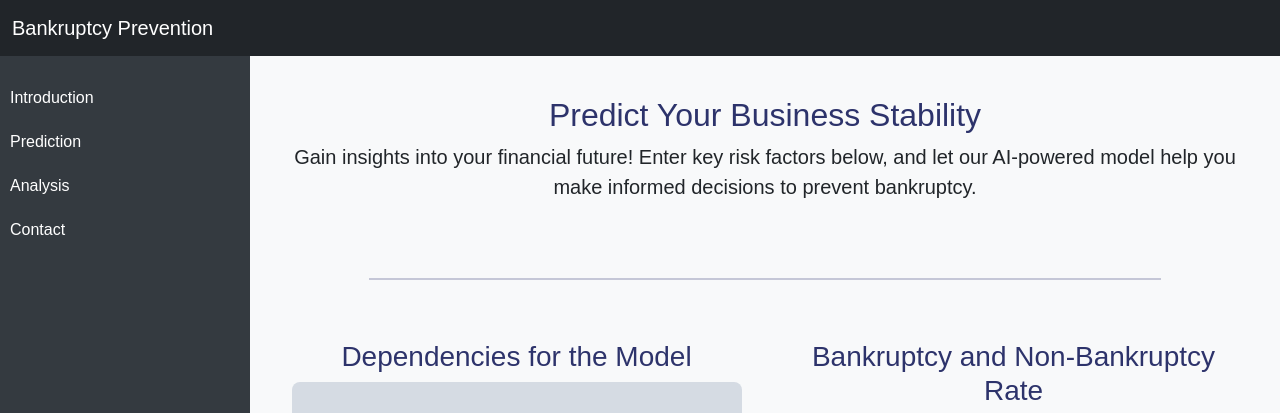
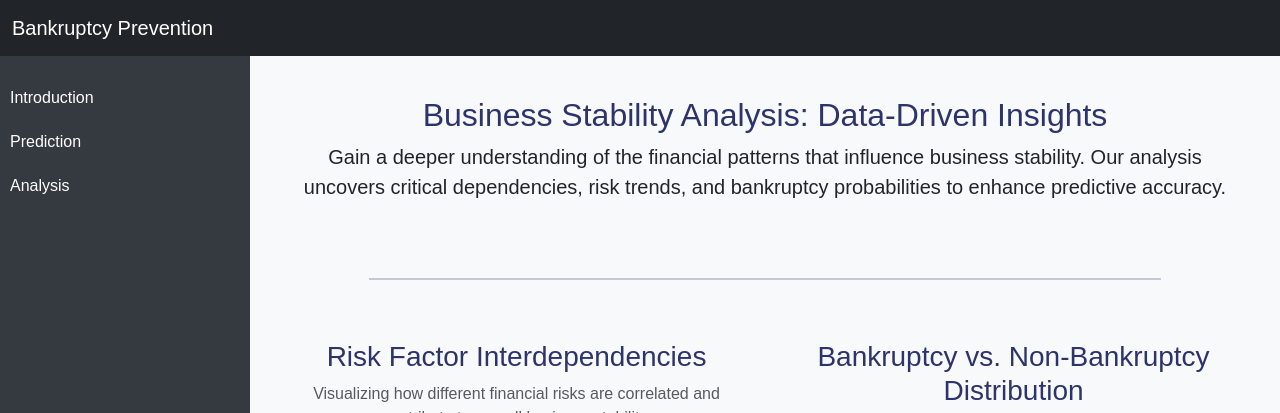
Before and after one commit to Subrat1920/Bankruptcy-Prevention, a Flask app: template templates/components/analyse.html in a window 1280 px wide. Shown: the top 413 px of the page. Run offline with Flask 3, Linux system fonts and the light colour scheme; the template is opened without the code that fills it: most values are stand-ins (such as "Sample title", 1, 10 or a date in 2020); grey boxes marked "Sample" are stand-in pictures.

Commit message:
final commits

```diff
--- a/app.py
+++ b/app.py
@@ -4,10 +4,12 @@ import pandas as pd
 import pickle
 import numpy as np
 import matplotlib
+matplotlib.use('Agg')
+import matplotlib.pyplot as plt
 import seaborn as sns
 from flask_caching import Cache
 from sklearn.preprocessing import StandardScaler, LabelEncoder
-from front_end_utils.utils import show_heat_map, show_pie_chart, tracking_trends
+from front_end_utils.utils import show_heat_map, show_pie_chart, tracking_trends, prediction_pie
 from src.pipeline.predict_pipeline import CustomData, PredictPipeline
 from src.utils import load_object
 
@@ -18,54 +20,7 @@ app.secret_key = "your_secret_key"
 def home():
     return render_template('components/home.html')
 
-# @app.route('/predict', methods=['POST', 'GET'])
-# def predict():
-#     if request.method=='POST':
-#         return render_template('components/predict.html', page="predict")
-#     else:
-#         data = CustomData(
-#             industrial_risk=request.form.get("industrial_risk"),
-#             management_risk=request.form.get("management_risk"),
-#             financial_flexibility=request.form.get("financial_flexibility"),
-#             credibility=request.form.get("credibility"),
-#             competitiveness=request.form.get("competitiveness"),
-#             operating_risk=request.form.get("operating_risk")
-#         )
-#         prediction_df = data.get_data_as_data_frame()
-#         with open('Notebook/pickle_files/random_forest_classifier_model.pkl', 'rb') as file:
-#             model = pickle.load(file)
-#         res = model.predict(prediction_df)
-#         return render_template('components/predict.html', page="predict", result = res[0])
 
-
-
-
-# @app.route('/predict', methods=['POST', 'GET'])
-# def predict():
-#     if request.method == 'POST':
-#         data = CustomData(
-#             industrial_risk=request.form.get("industrial_risk"),
-#             management_risk=request.form.get("management_risk"),
-#             financial_flexibility=request.form.get("financial_flexibility"),
-#             credibility=request.form.get("credibility"),
-#             competitiveness=request.form.get("competitiveness"),
-#             operating_risk=request.form.get("operating_risk")
-#         )
-#         prediction_df = data.get_data_as_data_frame()
-#         with open('Notebook/pickle_files/random_forest_classifier_model.pkl', 'rb') as file:
-#             model = pickle.load(file)
-#         res = model.predict(prediction_df)
-#         if res == 'bankruptcy':
-#             res.capitalize()
-#             final_out = f'Unfortunately, there is chance of bankruptcy'
-#         else:
-#             res.capitalize()
-#             final_out = f'Congratulations, there is no chance of bankruptcy'
-
-#         session['result'] = final_out
-#         return render_template('components/predict.html', page="predict", result=final_out)
-
-#     return render_template('components/predict.html', page="predict", result=session.get('result'))
 @app.route('/predict', methods=['POST', 'GET'])
 def predict():
     if request.method == 'POST':
@@ -80,33 +35,32 @@ def predict():
 
         prediction_df = data.get_data_as_data_frame()
 
-
         with open('Notebook/pickle_files/random_forest_classifier_model.pkl', 'rb') as file:
             model = pickle.load(file)
 
         res = model.predict(prediction_df)
         probability = model.predict_proba(prediction_df)
 
-        prob_yes = round(probability[0][0]*100, 2)
+        prob_yes = round(probability[0][0] * 100, 2)
         prob_not = round(100 - prob_yes, 2)
 
+        prob_pie_chart = prediction_pie(prob_yes, prob_not)
 
-        if prob_yes<prob_not:
-            final_out = f"Congratulation ,there is a {prob_yes}% chance of bankruptcy and a {prob_not}% chance of non-bankruptcy."
+        if prob_yes < prob_not:
+            final_out = f"Congratulations! There is a {prob_not}% chance of stability and only {prob_yes}% risk of bankruptcy."
         else:
-            final_out = f"Unfortunately, there is a {prob_yes}% chance of bankruptcy and {prob_not}% chance of not going bankruptcy"
-
-        res = str(res[0]).lower()
+            final_out = f"Unfortunately, there is a {prob_yes}% chance of bankruptcy and only {prob_not}% chance of stability."
 
         session['result'] = final_out
+        session['prob_pie'] = prob_pie_chart  # Store pie chart in session
 
-        return render_template('components/predict.html', page="predict", result=final_out)
+        return render_template('components/predict.html', page="predict", result=final_out, prob_pie=prob_pie_chart)
 
-    return render_template('components/predict.html', page="predict", result=session.get('result'))
+    # Clear session on page load
+    session.pop('result', None)
+    session.pop('prob_pie', None)
 
-
-
-
+    return render_template('components/predict.html', page="predict", result=None, prob_pie=None)
 
 @app.route('/analyse', methods=['POST', 'GET'])
 def analyse():
@@ -117,4 +71,4 @@ def analyse():
 
 
 if __name__=='__main__':
-    app.run(debug=True)
+    app.run(host='0.0.0.0', port=5000, debug=True)
--- a/templates/base.html
+++ b/templates/base.html
@@ -52,7 +52,7 @@
         <a href="{{ url_for('home') }}">Introduction</a>
         <a href="{{ url_for('predict') }}">Prediction</a>
         <a href="{{ url_for('analyse') }}">Analysis</a>
-        <a href="#">Contact</a>
+
     </div>
 
     <!-- Dynamic Content -->
--- a/templates/sources/analysis_page.html
+++ b/templates/sources/analysis_page.html
@@ -90,10 +90,11 @@
 <body>
     <!-- Header -->
     <div class="container">
-        <h2>Predict Your Business Stability</h2>
+        <h2>Business Stability Analysis: Data-Driven Insights</h2>
         <p class="lead">
-            Gain insights into your financial future! Enter key risk factors below,
-            and let our AI-powered model help you make informed decisions to prevent bankruptcy.
+            Gain a deeper understanding of the financial patterns that influence business stability.
+            Our analysis uncovers critical dependencies, risk trends, and bankruptcy probabilities
+            to enhance predictive accuracy.
         </p>
     </div>
 
@@ -104,13 +105,21 @@
         <div class="row">
             <div class="col">
                 <div class="img-container">
-                    <h3>Dependencies for the Model</h3>
+                    <h3>Risk Factor Interdependencies</h3>
+                    <p class="text-muted">
+                        Visualizing how different financial risks are correlated and contribute
+                        to overall business stability.
+                    </p>
                     <img src="{{ heatmap_image }}" alt="Heatmap">
                 </div>
             </div>
             <div class="col">
                 <div class="img-container">
-                    <h3>Bankruptcy and Non-Bankruptcy Rate</h3>
+                    <h3>Bankruptcy vs. Non-Bankruptcy Distribution</h3>
+                    <p class="text-muted">
+                        A data-driven breakdown of businesses that faced bankruptcy versus those
+                        that remained financially stable.
+                    </p>
                     <img src="{{ pie_chart }}" alt="Pie Chart">
                 </div>
             </div>
@@ -121,10 +130,14 @@
 
     <!-- Histogram Section -->
     <div class="container hist">
-        <h3>Check for the Trends with Different Dependencies</h3>
+        <h3>Identifying Patterns in Business Risks</h3>
+        <p class="text-muted">
+            Discover how various financial factors impact stability through detailed trend analysis.
+        </p>
         <div class="img-container">
             <img src="{{ histograms }}" alt="Histogram">
         </div>
     </div>
+    <hr>
 </body>
 </html>
```
Also changed, not shown: front_end_utils/utils.py (+13 -0 lines), templates/sources/form.html (+10 -2 lines), 1 other file.
